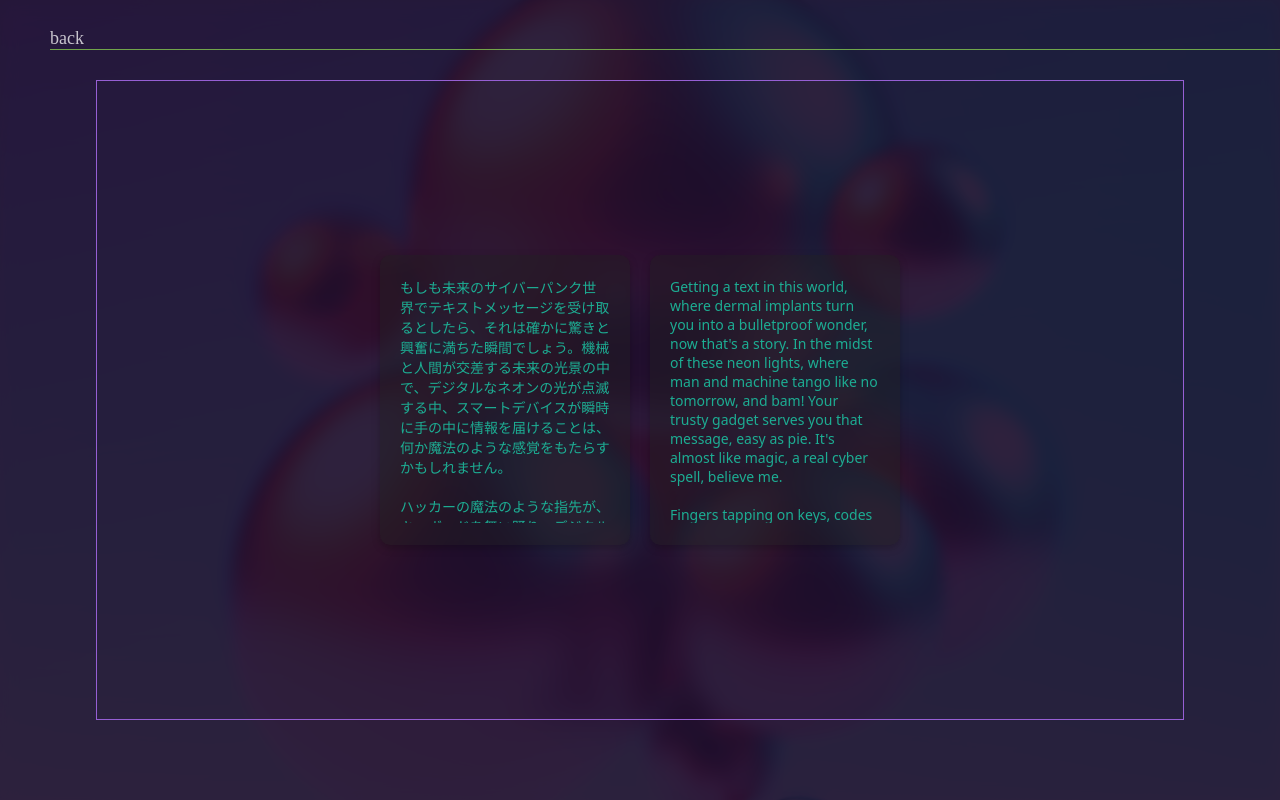
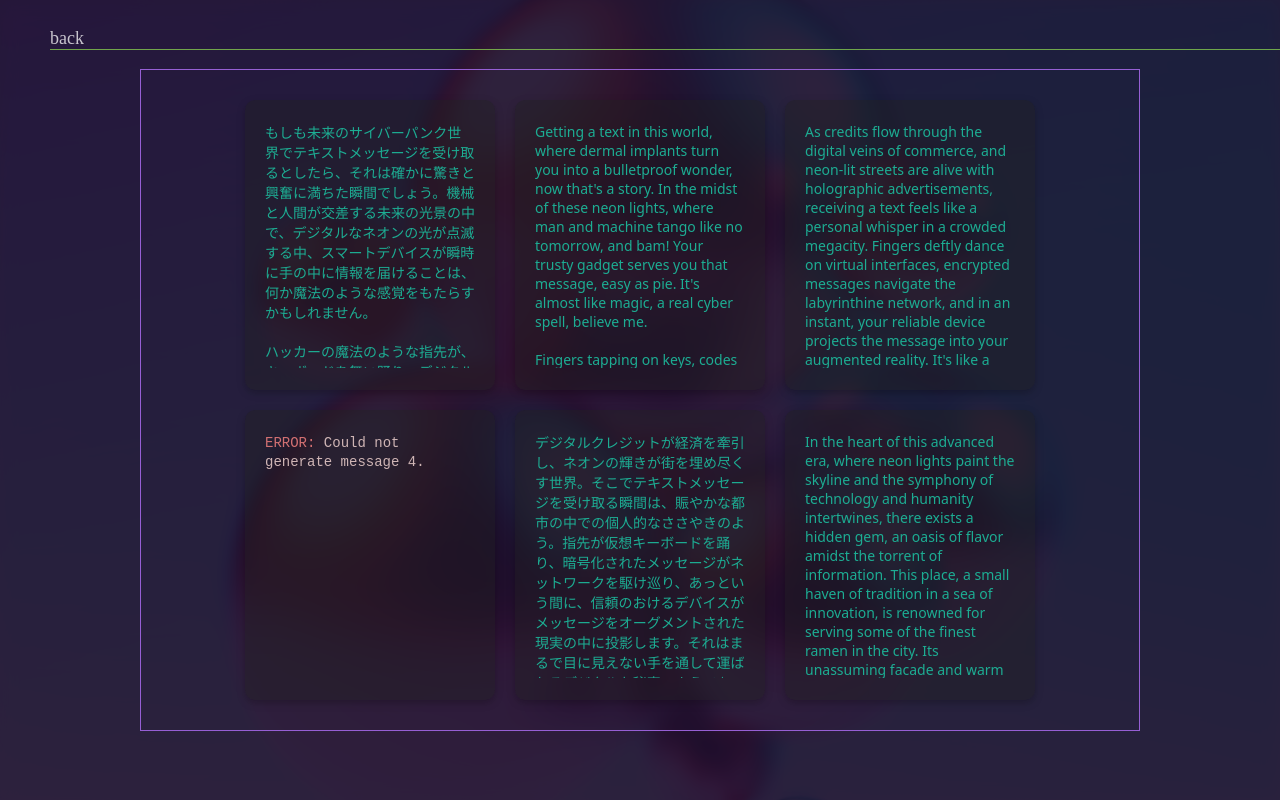
Before and after one commit to matiasecharri/2the_top, a plain HTML site: page Dom/04_DOM/dom.html in a window 1280 px wide. Shown: the top 800 px of the page. Drawn offline with Linux system fonts and the light colour scheme; a web font is replaced by a local one.

Commit message:
template+fragment+export

```diff
--- /dev/null
+++ b/Dom/04_DOM/array.js
@@ -0,0 +1,82 @@
+const messages = [
+  {
+    id: 1,
+    message: ` もしも未来のサイバーパンク世界でテキストメッセージを受け取るとしたら、それは確かに驚きと興奮に満ちた瞬間でしょう。機械と人間が交差する未来の光景の中で、デジタルなネオンの光が点滅する中、スマートデバイスが瞬時に手の中に情報を届けることは、何か魔法のような感覚をもたらすかもしれません。<br /><br />
+
+      ハッカーの魔法のような指先が、キーボードを舞い踊り、デジタルな暗号が送られ、ネットワークを通じてメッセージが流れる。スクリーンに浮かび上がる文字は、古典的な手紙のような感情を伝える一方で、未来のテクノロジーの魔法によって生まれたものでもあります。<br /><br />
+
+      サイバーパンクの世界では、情報の交換が過去のような方法とは異なり、デジタルな手段によって行われるでしょう。しかし、テキストメッセージを通じて伝わる感情や思いは、どの時代においても価値あるものです。未来の都市の喧騒の中で、一瞬だけ時間が止まり、誰かからのメッセージを受け取る瞬間は、人間性とテクノロジーの絶妙な融合を感じる瞬間となるでしょう。
+      `,
+  },
+  {
+    id: 2,
+    message: `
+      Getting a text in this world, where dermal implants turn you into a
+      bulletproof wonder, now that's a story. In the midst of these neon
+      lights, where man and machine tango like no tomorrow, and bam! Your
+      trusty gadget serves you that message, easy as pie. It's almost like
+      magic, a real cyber spell, believe me.<br /><br />
+
+      Fingers tapping on keys, codes flowing through the veins of the web,
+      messages cruising in the digital breeze. Those words popping up on
+      your screen, they're like old-school letters but with this
+      futuristic techno spin, you know what I mean?<br /><br />
+
+      In this cyberpunk scene, sharing info ain't like the old days, no
+      sir. It's all about the digital game. But the emotions, the
+      thoughts, they're still as real as they come. Amid the chaos of the
+      city, just for a heartbeat, time sort of slows when that message
+      drops. It's a moment where you and the tech, the body and the
+      machine, they all sync up like a well-oiled dream, if you catch my
+      drift.`,
+  },
+  {
+    id: 3,
+    message: `
+      As credits flow through the digital veins of commerce, and neon-lit streets are alive with holographic advertisements, receiving a text feels like a personal whisper in a crowded megacity. Fingers deftly dance on virtual interfaces, encrypted messages navigate the labyrinthine network, and in an instant, your reliable device projects the message into your augmented reality. It's like a digital secret passed through invisible hands, a testament to the new economy we thrive in.<br /><br />
+
+      Words materialize before your eyes, a fusion of classic communication and the wonders of neural-link technology. Comprends-tu?<br /><br />
+
+      Amidst the urban symphony of progress and innovation, sharing sentiments and thoughts has morphed, yet their essence remains timeless. Amidst the chaos of corporations and neon, time momentarily pauses as the message arrives—a fleeting connection between your soul and the pulse of futuristic life.
+      `,
+  },
+
+  ,
+  {
+    id: 4,
+    message: `
+      Dans un futur où les crédits cybernetic implantscybernetic implants numériques dictent les mouvements de l'économie et où les senteurs des stands de rue se mêlent à la lueur des néons, recevoir un message texte devient un trésor précieux. Les doigts glissent sur des interfaces cybernétiques, les messages chiffrés empruntent les voies neuronales, et soudainement, votre appareil fiable projette le message dans votre champ visuel. C'est comme une lettre d'amour futuriste, un symbole de connexion dans une ère d'abondance technologique.<br /><br />
+
+      Les mots se matérialisent dans votre interface augmentée, une fusion élégante entre communication classique et merveilles de l'innovation cybernétique. Comprenez-vous?<br /><br />
+
+      Au milieu de la toile sensorielle de la vie urbaine et des délices culinaires, l'échange d'émotions et d'idées prend une nouvelle forme, tout en préservant leur authenticité. Au milieu du vacarme des annonces lumineuses et des merveilles biomécaniques, le temps semble momentanément s'arrêter lorsque le message arrive, une synchronisation éphémère entre votre essence et la mosaïque du futur.
+      `,
+  },
+  {
+    id: 5,
+    message: `
+    デジタルクレジットが経済を牽引し、ネオンの輝きが街を埋め尽くす世界。そこでテキストメッセージを受け取る瞬間は、賑やかな都市の中での個人的なささやきのよう。指先が仮想キーボードを踊り、暗号化されたメッセージがネットワークを駆け巡り、あっという間に、信頼のおけるデバイスがメッセージをオーグメントされた現実の中に投影します。それはまるで目に見えない手を通して運ばれるデジタルな秘密のようであり、私たちが生きる新しい経済の象徴です。<br /><br />
+
+    言葉は視界に浮かび上がり、古典的なコミュニケーションと神経リンク技術の驚異的な融合。分かりますか？<br /><br />
+
+    進歩と革新の都市のシンフォニーの中で、感情や思考を共有するアートは変化しましたが、その本質は不変です。法人とネオンの混沌の中で、メッセージが届くと時間は一瞬止まるような、あなたの魂と未来の鼓動とのつながりを感じる瞬間です。
+    `,
+  },
+  {
+    id: 6,
+    message: `In the heart of this advanced era, where neon lights paint the skyline and the symphony of technology and humanity intertwines, there exists a hidden gem, an oasis of flavor amidst the torrent of information. This place, a small haven of tradition in a sea of innovation, is renowned for serving some of the finest ramen in the city. Its unassuming facade and warm ambiance stand in contrast to the cybernetic marvels that surround us.<br /><br />
+
+    Visitors, many of them enhanced individuals with cybernetic implants, flock here in search of an experience that goes beyond the buzz of networks and data. In the dimness illuminated by subtle holographic lights, they immerse themselves in the tantalizing aroma of ramen, flavors that evoke bygone times while harmonizing with the futuristic aesthetics. It's a reminder that, amidst all the innovation, the roots of culture still find their place in the heart of this exhilarating era.
+    `,
+  },
+  {
+    id: 7,
+    message: `
+    In the heart of this advanced era, where neon lights paint the skyline and the symphony of technology and humanity intertwines, there exists a hidden gem, an oasis of flavor amidst the torrent of information. This place, a small haven of tradition in a sea of innovation, is renowned for serving some of the finest ramen in the city. Its unassuming facade and warm ambiance stand in contrast to the cybernetic marvels that surround us.<br /><br />
+
+    Visitors, many of them enhanced individuals with cybernetic implants, flock here in search of an experience that goes beyond the buzz of networks and data. In the dimness illuminated by subtle holographic lights, they immerse themselves in the tantalizing aroma of ramen, flavors that evoke bygone times while harmonizing with the futuristic aesthetics. It's a reminder that, amidst all the innovation, the roots of culture still find their place in the heart of this exhilarating era.
+    `,
+  },
+];
+
+export { messages };
--- a/Dom/04_DOM/dom.html
+++ b/Dom/04_DOM/dom.html
@@ -24,45 +24,15 @@
       class="link-dom"
       >back</a
     >
-    <main id="main" class="main">
+    <main id="main" class="main"></main>
+    <template id="templateCard">
       <div class="cardX">
         <div class="textContainer">
-          <p>
-            もしも未来のサイバーパンク世界でテキストメッセージを受け取るとしたら、それは確かに驚きと興奮に満ちた瞬間でしょう。機械と人間が交差する未来の光景の中で、デジタルなネオンの光が点滅する中、スマートデバイスが瞬時に手の中に情報を届けることは、何か魔法のような感覚をもたらすかもしれません。<br /><br />
-
-            ハッカーの魔法のような指先が、キーボードを舞い踊り、デジタルな暗号が送られ、ネットワークを通じてメッセージが流れる。スクリーンに浮かび上がる文字は、古典的な手紙のような感情を伝える一方で、未来のテクノロジーの魔法によって生まれたものでもあります。<br /><br />
-
-            サイバーパンクの世界では、情報の交換が過去のような方法とは異なり、デジタルな手段によって行われるでしょう。しかし、テキストメッセージを通じて伝わる感情や思いは、どの時代においても価値あるものです。未来の都市の喧騒の中で、一瞬だけ時間が止まり、誰かからのメッセージを受け取る瞬間は、人間性とテクノロジーの絶妙な融合を感じる瞬間となるでしょう。
-          </p>
+          <p></p>
         </div>
       </div>
-
-      <div class="cardX">
-        <div class="textContainer">
-          <p>
-            Getting a text in this world, where dermal implants turn you into a
-            bulletproof wonder, now that's a story. In the midst of these neon
-            lights, where man and machine tango like no tomorrow, and bam! Your
-            trusty gadget serves you that message, easy as pie. It's almost like
-            magic, a real cyber spell, believe me.<br /><br />
-
-            Fingers tapping on keys, codes flowing through the veins of the web,
-            messages cruising in the digital breeze. Those words popping up on
-            your screen, they're like old-school letters but with this
-            futuristic techno spin, you know what I mean?<br /><br />
-
-            In this cyberpunk scene, sharing info ain't like the old days, no
-            sir. It's all about the digital game. But the emotions, the
-            thoughts, they're still as real as they come. Amid the chaos of the
-            city, just for a heartbeat, time sort of slows when that message
-            drops. It's a moment where you and the tech, the body and the
-            machine, they all sync up like a well-oiled dream, if you catch my
-            drift.
-          </p>
-        </div>
-      </div>
-    </main>
-    <template id="templateCard"> </template>
+    </template>
+    <script type="module" src="/Dom/04_DOM/array.js"></script>
     <script type="module" src="/Dom/04_DOM/dom4.js"></script>
   </body>
 </html>
--- a/Dom/04_DOM/dom4.js
+++ b/Dom/04_DOM/dom4.js
@@ -1,8 +1,42 @@
-
+import { messages } from "./array.js";
 // ⚡69. DOM 8 - Templates HTML
-const $main = document.getElementById("main");
 const $opacityProv = document.querySelector(".opacityProvider");
-
 setInterval(() => {
   $opacityProv.classList.toggle("back");
 }, 6000);
+
+//---------------------------------------------------------------
+const $main = document.getElementById("main");
+const $template = document.getElementById("templateCard").content;
+const $fragment = document.createDocumentFragment();
+//---------------------------------------------------------------
+
+//❄️Los FRAGMENTS van a mejorar el rendimiento de nuestra aplicacion
+//ya que se evita pegarle al DOM en cada iteracion, podemos combinarlo con TEMPLATE.
+
+let inserter = $template.querySelector(".textContainer p");
+
+messages.forEach((x, i) => {
+  if (x.message.length > 1100) {
+    x.message = `<p><span class="error1">ERROR:</span><span class="error2"> Could not generate message ${i}.</span><p>`;
+    console.error(`Message in position: "${i}" is too long.`);
+  }
+
+  // Buscar la palabra "dermal" y aplicar estilo en línea
+  if (x.message.includes("cybernetic implants")) {
+    x.message = x.message.replace(
+      /cybernetic implants/gi,
+      '<span class="highlight">cybernetic implants</span>'
+    );
+  }
+
+  inserter.innerHTML = x.message;
+  let $clone = document.importNode($template, true);
+  $fragment.appendChild($clone);
+});
+
+$main.appendChild($fragment);
+
+if ($main.lastElementChild.querySelector("div p")) {
+  $main.removeChild($main.lastElementChild);
+}
--- a/Dom/04_DOM/style4.css
+++ b/Dom/04_DOM/style4.css
@@ -83,8 +83,7 @@ body {
 }
 
 main {
-  width: 50%;
-  max-width: 1280px;
+  max-width: 1000px;
   margin: 0 auto;
   z-index: 2;
   border: 1px solid var(--color3);
@@ -92,10 +91,15 @@ main {
   flex-wrap: wrap;
   align-items: center;
   justify-content: center;
+  align-content: center;
   transition: 0.8s ease-in-out;
   min-height: 80vh;
   gap: 20px;
   padding: 40px 10px;
+  padding-top: 30px !important;
+  padding-bottom: 30px !important;
+  margin-top: 20px !important;
+  margin-bottom: 20px !important;
 }
 
 .cardX {
@@ -108,6 +112,15 @@ main {
   border-radius: 10px;
   box-shadow: rgba(0, 0, 0, 0.24) 0px 3px 8px;
 }
+
+
+.highlight{
+  color:rgba(229, 121, 121, 0.907);
+}
+.highlight::selection{
+  color:rgb(205, 205, 29);
+}
+
 
 .textContainer {
   width: 100%;
@@ -177,3 +190,20 @@ main {
     padding: 5px 2px;
   }
 }
+
+.error1 {
+  font-family: monospace;
+  color: rgba(229, 121, 121, 0.907);
+}
+.error2 {
+  font-family: monospace;
+  color: rgb(207, 181, 181);
+}
+
+.error1::selection {
+  user-select: none;
+}
+
+.error2::selection {
+  user-select: none;
+}
```
